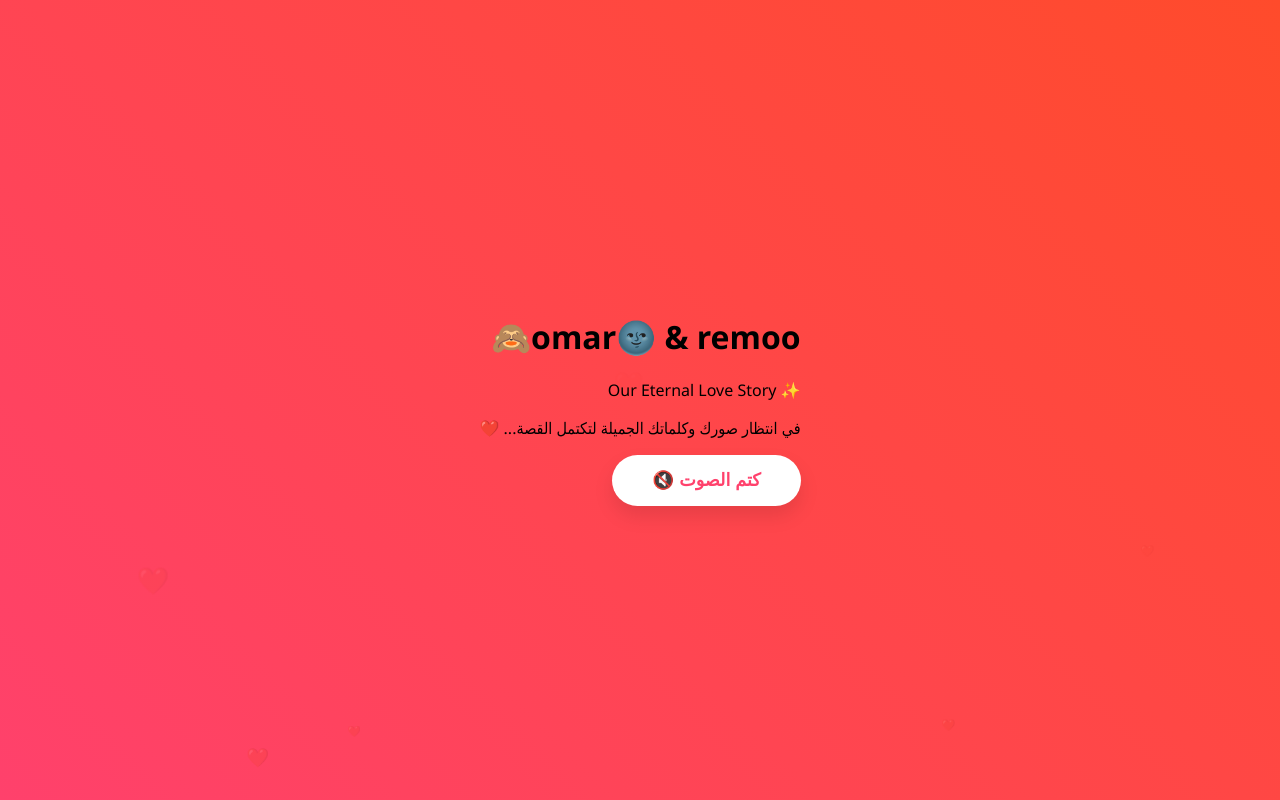
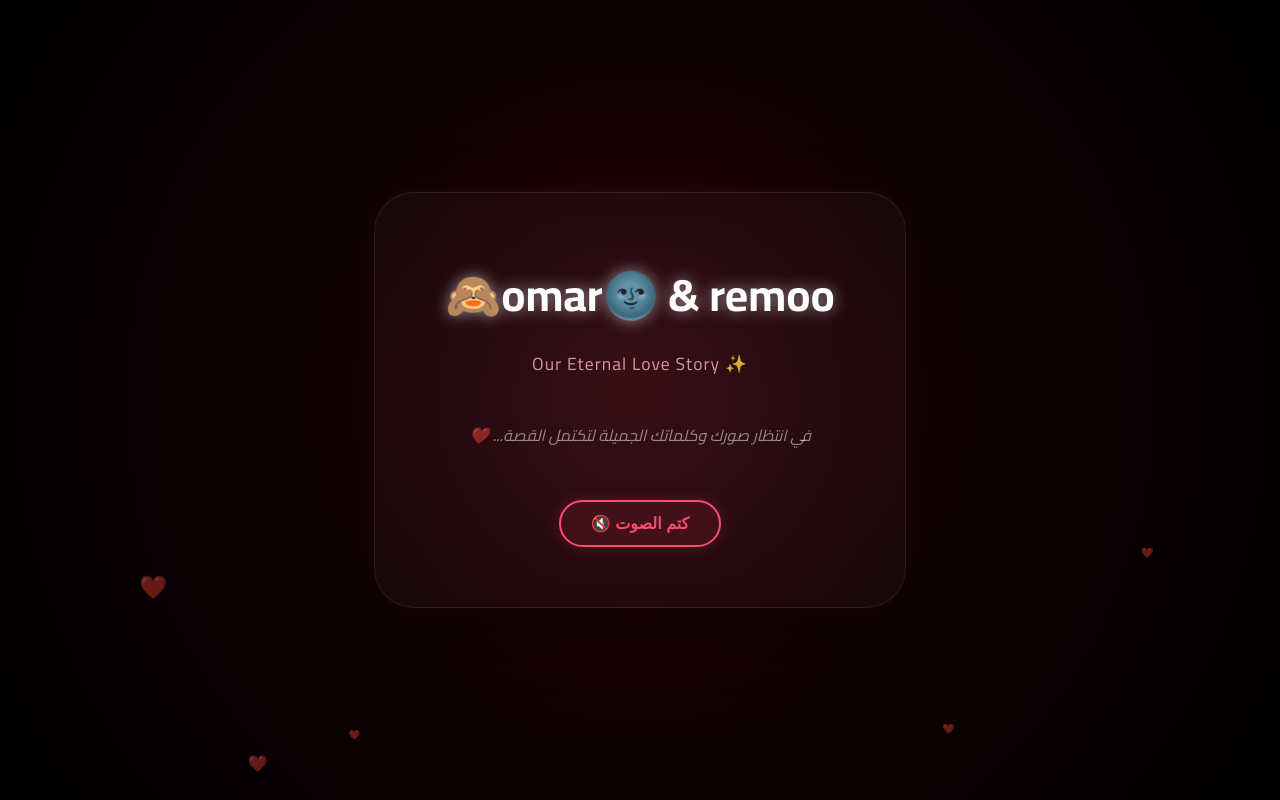
Before and after one commit to maroo2288/Maroo3, a plain HTML site: page player.html in a window 1280 px wide. Shown: the top 800 px of the page. Drawn offline with Linux system fonts and the light colour scheme.

Commit message:
Update style.css

```diff
--- a/style.css
+++ b/style.css
@@ -1,3 +1,4 @@
+/* تنسيق أساسي للصفحة */
 body {
     margin: 0;
     padding: 0;
@@ -5,62 +6,133 @@ body {
     display: flex;
     align-items: center;
     justify-content: center;
-    background: linear-gradient(45deg, #ff416c, #ff4b2b); /* تدرج أحمر ناري رومانسي */
+    /* خلفية متدرجة غامقة جداً تميل للأحمر الأسود */
+    background: radial-gradient(circle at center, #1a0206 0%, #000000 100%);
+    font-family: 'Cairo', sans-serif;
     overflow: hidden;
-    font-family: 'Segoe UI', Tahoma, Geneva, Verdana, sans-serif;
+    color: white;
 }
 
-/* تصميم الكارت الزجاجي - Glassmorphism */
-.main-card {
-    background: rgba(255, 255, 255, 0.15);
-    backdrop-filter: blur(15px);
-    border: 1px solid rgba(255, 255, 255, 0.3);
-    padding: 40px;
-    border-radius: 30px;
-    text-align: center;
-    color: white;
-    box-shadow: 0 25px 50px rgba(0,0,0,0.2);
-    z-index: 10;
-    max-width: 400px;
-    width: 90%;
+/* تأثير النيون الخلفي الخافت */
+.neon-bg-light {
+    position: fixed;
+    top: 50%; left: 50%;
+    transform: translate(-50%, -50%);
+    width: 600px; height: 600px;
+    background: radial-gradient(circle, rgba(255, 65, 108, 0.15) 0%, transparent 70%);
+    border-radius: 50%;
+    filter: blur(80px);
+    z-index: 1;
+    pointer-events: none;
+    animation: neonPulse 6s infinite alternate;
 }
 
-.profile-img img {
-    width: 120px;
-    height: 120px;
-    border-radius: 50%;
-    border: 4px solid #fff;
-    margin-bottom: 20px;
-    box-shadow: 0 0 20px rgba(255,255,255,0.5);
+@keyframes neonPulse {
+    0% { opacity: 0.5; transform: translate(-50%, -50%) scale(1); }
+    100% { opacity: 1; transform: translate(-50%, -50%) scale(1.1); }
 }
 
+/* تصميم الكارت الزجاجي - Glassmorphism (نفس شكل الصورة) */
+.glass-card {
+    background: rgba(255, 255, 255, 0.03); /* أبيض شفاف جداً */
+    backdrop-filter: blur(25px); /* تأثير التغبيش */
+    -webkit-backdrop-filter: blur(25px);
+    border-radius: 40px; /* زوايا منحنية قوي */
+    border: 1px solid rgba(255, 255, 255, 0.08); /* حد خارجي خفيف جداً */
+    padding: 60px 40px;
+    width: 85%;
+    max-width: 450px;
+    text-align: center;
+    position: relative;
+    z-index: 10;
+    /* توهج خارجي خفيف */
+    box-shadow: 0 20px 60px rgba(0, 0, 0, 0.5),
+                0 0 20px rgba(255, 65, 108, 0.1);
+    transition: 0.3s;
+}
+
+/* تأثير بسيط عند تمرير الماوس */
+.glass-card:hover {
+    box-shadow: 0 20px 80px rgba(0, 0, 0, 0.7),
+                0 0 40px rgba(255, 65, 108, 0.2);
+    transform: translateY(-5px);
+}
+
+/* تنسيق العناوين */
+.main-title {
+    font-size: 2.8rem;
+    margin: 0 0 10px 0;
+    color: white;
+    font-weight: 700;
+    text-shadow: 0 0 15px rgba(255, 255, 255, 0.5);
+}
+
+.sub-title {
+    font-size: 1.1rem;
+    color: #ffb6c1; /* وردي خفيف */
+    margin: 0 0 40px 0;
+    opacity: 0.8;
+    letter-spacing: 1px;
+}
+
+/* تنسيق المساحة الديناميكية (للصور والكلمات لاحقاً) */
+.dynamic-box {
+    margin-bottom: 50px;
+}
+
+.story-img {
+    width: 100%;
+    max-width: 200px;
+    border-radius: 20px;
+    margin-bottom: 20px;
+    border: 3px solid rgba(255, 255, 255, 0.2);
+    box-shadow: 0 10px 30px rgba(0,0,0,0.5);
+}
+
+.story-text {
+    font-size: 1.4rem;
+    color: white;
+    line-height: 1.7;
+    text-shadow: 0 2px 5px rgba(0,0,0,0.3);
+}
+
+.waiting-text {
+    color: rgba(255, 255, 255, 0.5);
+    font-style: italic;
+}
+
+/* تنسيق زرار التحكم */
 .control-btn {
-    background: white;
-    color: #ff416c;
-    border: none;
-    padding: 15px 40px;
+    background: rgba(255, 65, 108, 0.1); /* خلفية زرار شفافة */
+    color: #ff4b6e;
+    border: 2px solid #ff4b6e; /* حدود نيون */
+    padding: 12px 30px;
     border-radius: 50px;
-    font-weight: bold;
+    font-weight: 700;
     cursor: pointer;
     transition: 0.3s;
-    font-size: 1.1rem;
-    box-shadow: 0 10px 20px rgba(0,0,0,0.1);
+    font-size: 1rem;
+    box-shadow: 0 0 15px rgba(255, 75, 110, 0.2);
 }
 
 .control-btn:hover {
-    transform: scale(1.05);
-    box-shadow: 0 15px 25px rgba(0,0,0,0.2);
+    background: #ff4b6e;
+    color: white;
+    box-shadow: 0 0 25px rgba(255, 75, 110, 0.6);
 }
 
-/* تأثير القلوب اللي بتطير */
+/* تأثير حركة القلوب (تأكد إنه في script.js أيضاً) */
 .heart {
     position: absolute;
-    color: rgba(255, 255, 255, 0.6);
-    animation: moveUp 6s linear infinite;
-    z-index: 1;
+    color: rgba(255, 65, 108, 0.4);
+    pointer-events: none;
+    z-index: 2;
+    animation: moveHeart linear infinite;
 }
 
-@keyframes moveUp {
-    0% { transform: translateY(100vh) scale(0); opacity: 1; }
-    100% { transform: translateY(-10vh) scale(1.5); opacity: 0; }
+@keyframes moveHeart {
+    0% { transform: translateY(100vh) scale(0); opacity: 0; }
+    10% { opacity: 1; }
+    90% { opacity: 1; }
+    100% { transform: translateY(-10vh) scale(1.3); opacity: 0; }
 }
```
